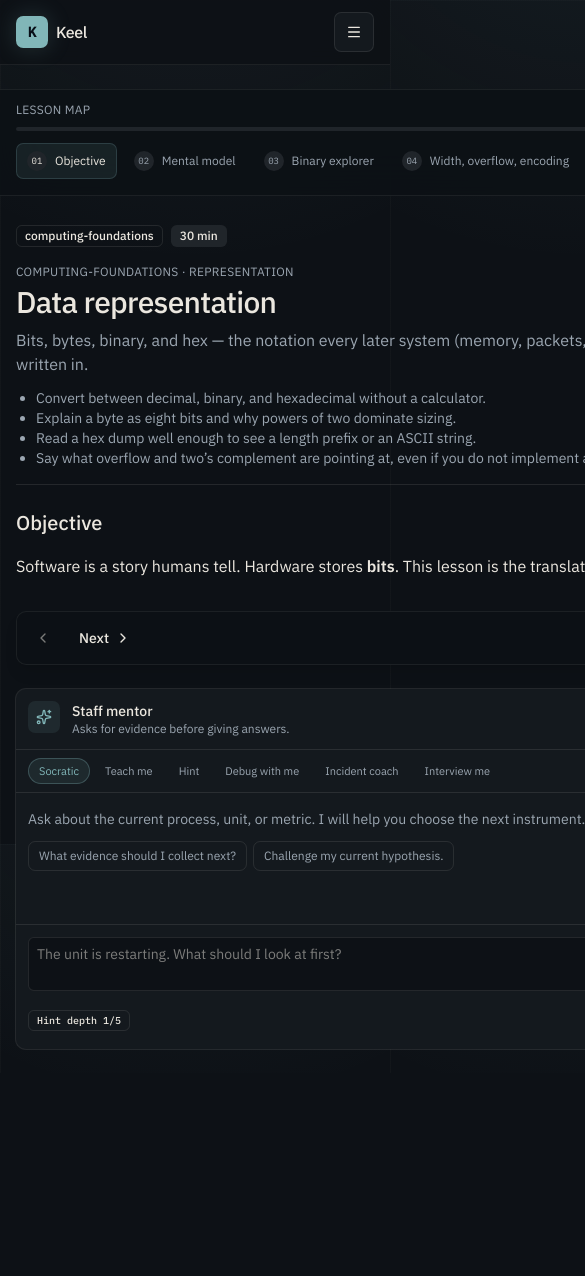
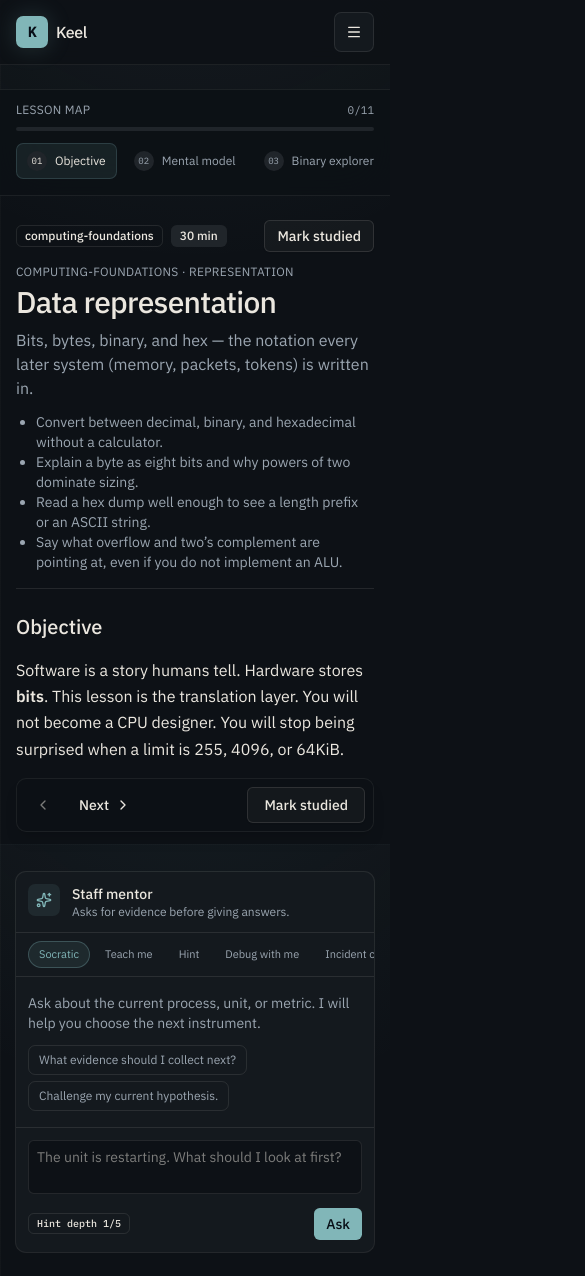
Before and after one commit to jmenzies722/keel, a Next.js app: page /learn/computing-foundations/representation in a window 390 px wide. Shown: the top 1276 px of the page, 585 px wide, since content can reach past the window. Before the commit the page ends 1073 px from the top, so only its background shows below. Built offline with nearby package versions, Linux system fonts and the light colour scheme.

Commit message:
Contain interactive lesson workspace on mobile

```diff
--- a/src/components/app-shell/app-shell.tsx
+++ b/src/components/app-shell/app-shell.tsx
@@ -4,7 +4,7 @@ export function AppShell({ children }: { children: React.ReactNode }) {
   return (
     <div className="flex min-h-full flex-col">
       <TopNav />
-      <main id="main-content" className="mx-auto w-full max-w-[1400px] flex-1 px-4 py-6 md:px-6 md:py-8">
+      <main id="main-content" className="mx-auto min-w-0 w-full max-w-[1400px] flex-1 overflow-x-clip px-4 py-6 md:px-6 md:py-8">
         {children}
       </main>
     </div>
--- a/src/components/lesson/lesson-player.tsx
+++ b/src/components/lesson/lesson-player.tsx
@@ -46,10 +46,10 @@ export function LessonPlayer({ lesson }: { lesson: Lesson }) {
   }
 
   return (
-    <div className="grid gap-6 xl:grid-cols-[230px_minmax(0,1fr)_310px]">
+    <div className="grid min-w-0 max-w-full gap-6 xl:grid-cols-[230px_minmax(0,1fr)_310px]">
       <nav
         aria-label="Lesson sections"
-        className="sticky top-16 z-30 -mx-4 border-y border-border/70 bg-background/95 px-4 py-3 backdrop-blur-xl md:-mx-6 md:px-6 xl:top-20 xl:mx-0 xl:self-start xl:rounded-xl xl:border xl:bg-card/80 xl:p-3"
+        className="sticky top-16 z-30 -mx-4 min-w-0 max-w-[calc(100%+2rem)] border-y border-border/70 bg-background/95 px-4 py-3 backdrop-blur-xl md:-mx-6 md:max-w-[calc(100%+3rem)] md:px-6 xl:top-20 xl:mx-0 xl:max-w-full xl:self-start xl:rounded-xl xl:border xl:bg-card/80 xl:p-3"
       >
         <div className="mb-2 flex items-center justify-between">
           <p className="text-xs uppercase tracking-wide text-muted-foreground">Lesson map</p>
--- a/src/components/mentor/mentor-panel.tsx
+++ b/src/components/mentor/mentor-panel.tsx
@@ -55,7 +55,7 @@ export function MentorPanel({
   }
 
   return (
-    <aside className="flex min-h-[360px] flex-col overflow-hidden rounded-xl bg-card ring-1 ring-foreground/10 xl:sticky xl:top-20 xl:max-h-[calc(100vh-6rem)]">
+    <aside className="flex min-w-0 max-w-full min-h-[360px] flex-col overflow-hidden rounded-xl bg-card ring-1 ring-foreground/10 xl:sticky xl:top-20 xl:max-h-[calc(100vh-6rem)]">
       <div className="flex items-start gap-3 border-b px-3 py-3">
         <span className="grid size-8 shrink-0 place-items-center rounded-lg bg-primary/10 text-primary">
           <Sparkles className="size-4" />
```
